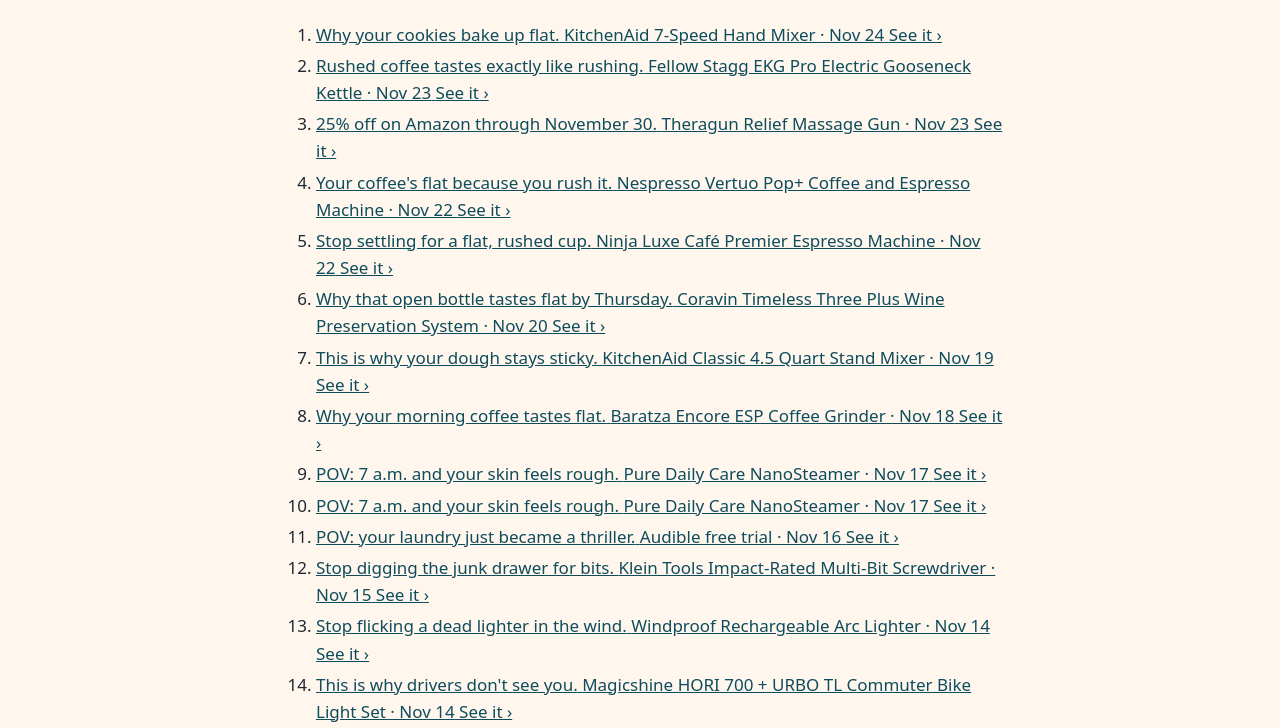
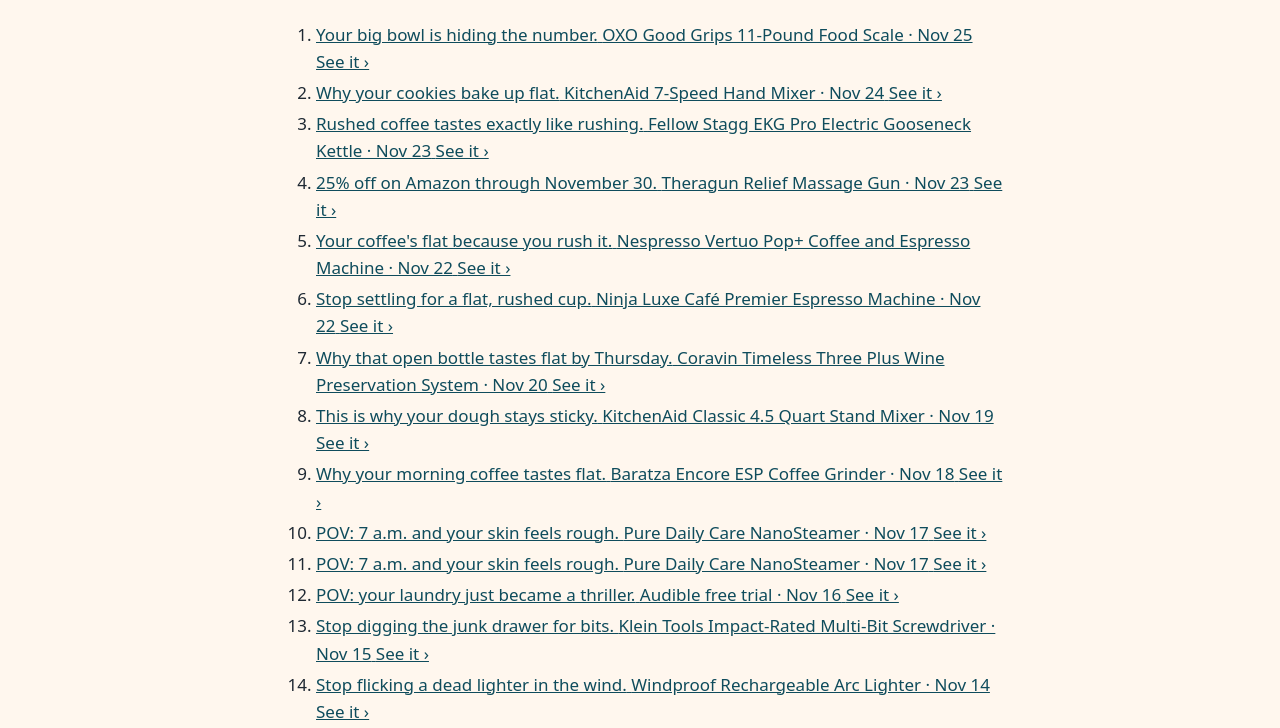
Before and after one commit to cleverfindsall-hue/cleverfindsall-hue.github.io, a plain HTML site: page youtube.html in a window 1280 px wide. Shown: the part 199-927 px from the top of the page. Drawn offline with Linux system fonts and the light colour scheme.

Commit message:
Update link-in-bio pages

```diff
--- a/youtube.html
+++ b/youtube.html
@@ -15,6 +15,15 @@
     <p class="updated">Newest first. Tap the one from the video you just watched.</p>
 
     <ol class="finds">
+
+      <li>
+        <a class="find" href="https://www.amazon.com/dp/B079D9B82W?tag=cleverfindsal-20" rel="sponsored noopener" target="_blank">
+
+          <span class="find-hook">Your big bowl is hiding the number.</span>
+          <span class="find-meta">OXO Good Grips 11-Pound Food Scale · Nov 25</span>
+          <span class="find-go">See it ›</span>
+        </a>
+      </li>
 
       <li>
         <a class="find" href="https://www.amazon.com/dp/B00C0QJWAQ?tag=cleverfindsal-20" rel="sponsored noopener" target="_blank">
```
